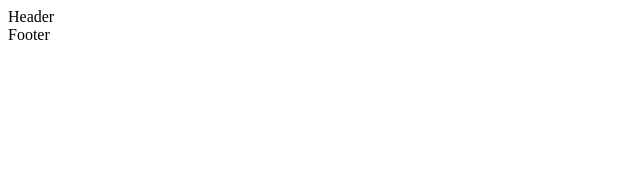
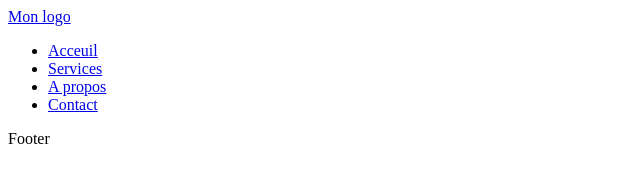
Before and after one commit to vina-test/test-git, a plain HTML site: page index.html in a window 1280 px wide. Shown: the whole page, without its empty margins (0-640 px from the left). Drawn offline with Linux system fonts and the light colour scheme.

Commit message:
Travail sur le header

```diff
--- a/index.html
+++ b/index.html
@@ -7,7 +7,18 @@
 </head>
 <body>
     <div id="root">
-        <header>Header</header>
+        <header>
+            <nav>
+                <a href="index.html">Mon logo</a>
+
+                <ul>
+                    <li><a href="#">Acceuil</a></li>
+                    <li><a href="#">Services</a></li>
+                    <li><a href="#">A propos</a></li>
+                    <li><a href="#">Contact</a></li>
+                </ul>
+            </nav>
+        </header>
         <footer>Footer</footer>
     </div>
 </body>
```
